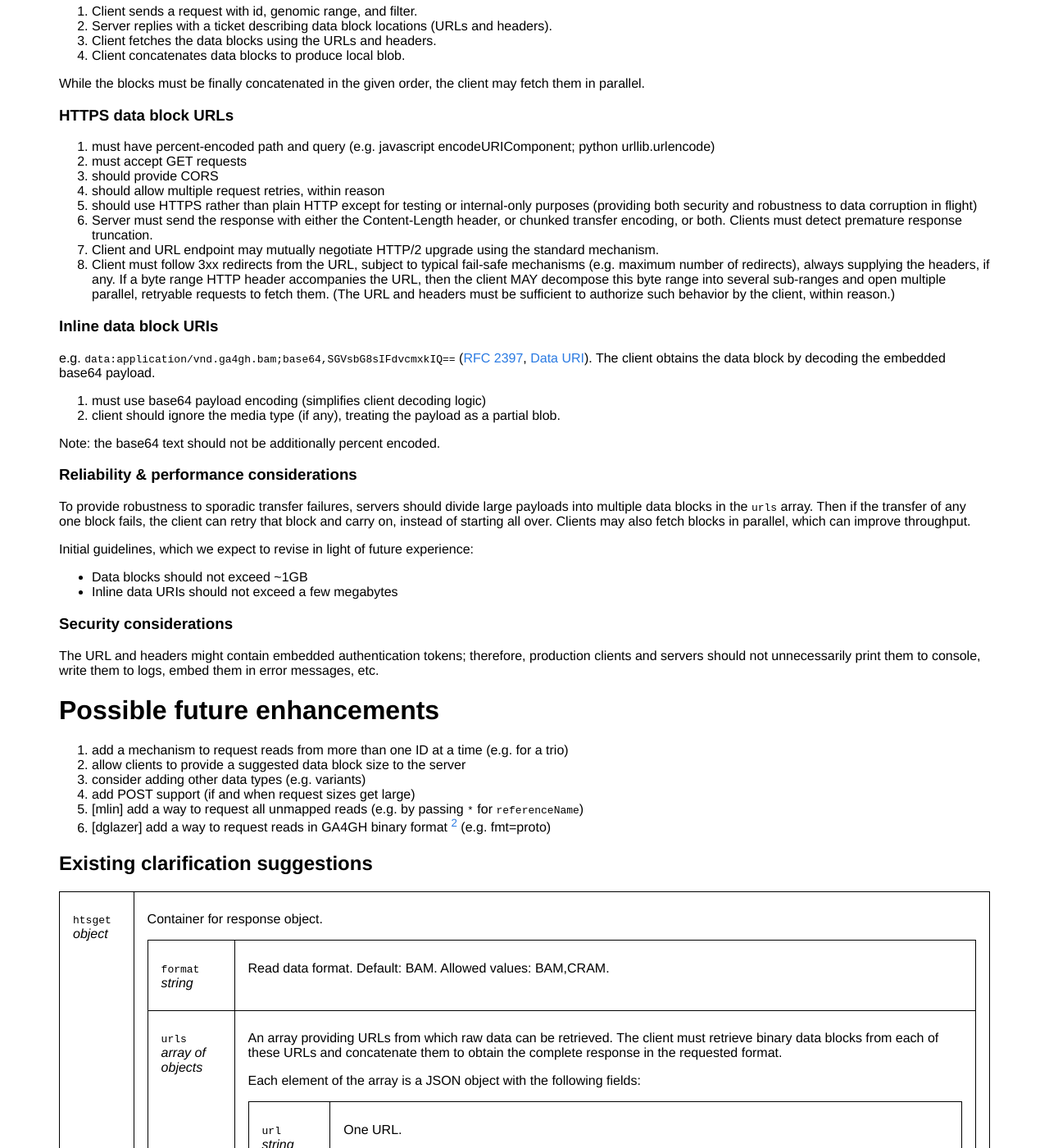
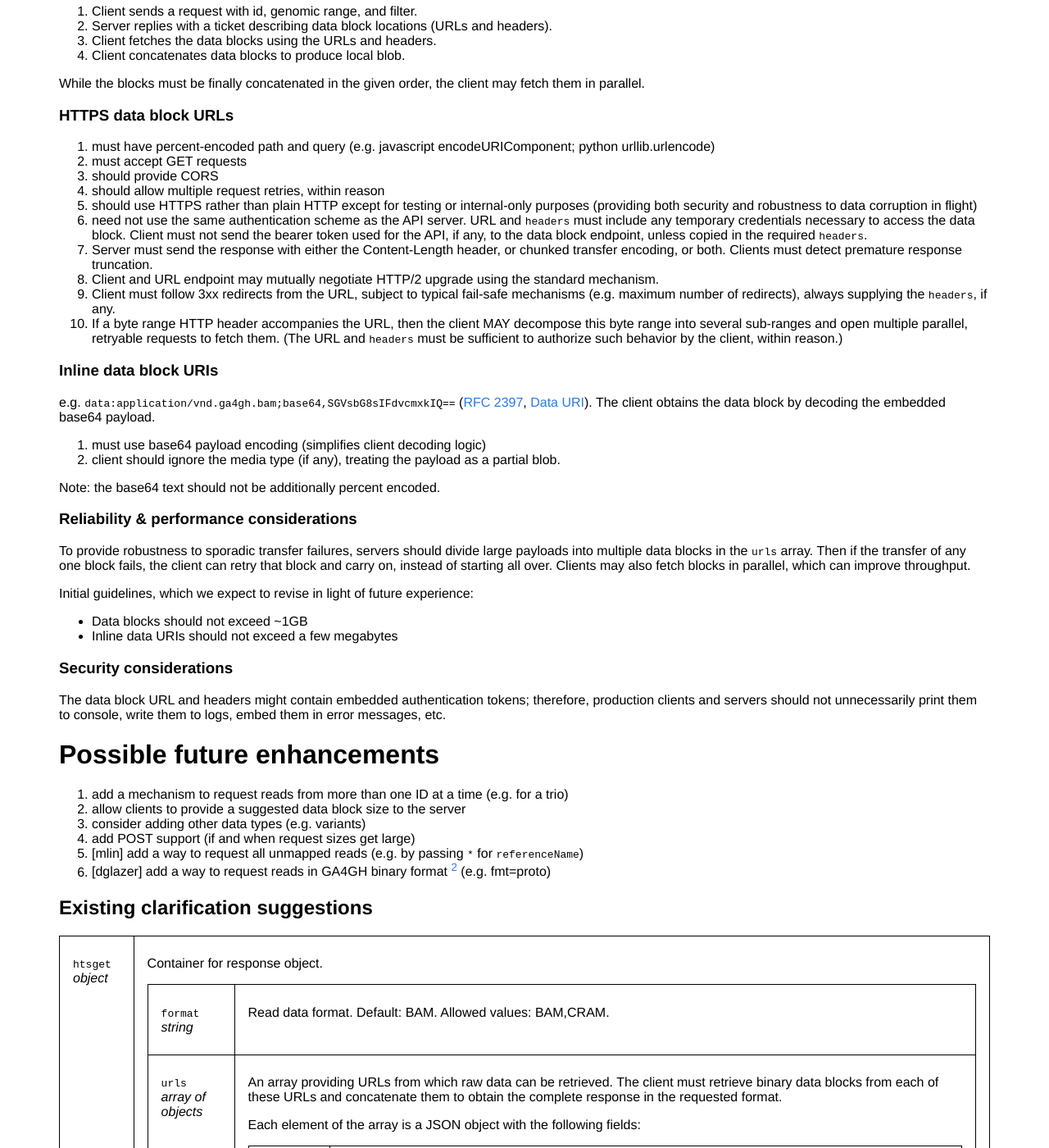
Before and after one commit to samtools/hts-specs, a Jekyll site: the page built from htsget.md, in a window 1280 px wide and 1400 px high, scrolled down 4968 px. Shown: the whole window at 82% size. Built offline with Jekyll 4.4.1, drawn with Linux system fonts in a browser that asks for light colours.

Commit message:
htsget security: clarify that data block server may use a different auth scheme than the API server

```diff
--- a/htsget.md
+++ b/htsget.md
@@ -329,10 +329,11 @@ While the blocks must be finally concatenated in the given order, the client may
 3. should provide CORS
 4. should allow multiple request retries, within reason
 5. should use HTTPS rather than plain HTTP except for testing or internal-only purposes (providing both security and robustness to data corruption in flight)
-6. Server must send the response with either the Content-Length header, or chunked transfer encoding, or both. Clients must detect premature response truncation.
-7. Client and URL endpoint may mutually negotiate HTTP/2 upgrade using the standard mechanism.
-8. Client must follow 3xx redirects from the URL, subject to typical fail-safe mechanisms (e.g. maximum number of redirects), always supplying the headers, if any.
-If a byte range HTTP header accompanies the URL, then the client MAY decompose this byte range into several sub-ranges and open multiple parallel, retryable requests to fetch them. (The URL and headers must be sufficient to authorize such behavior by the client, within reason.)
+6. need not use the same authentication scheme as the API server. URL and `headers` must include any temporary credentials necessary to access the data block. Client must not send the bearer token used for the API, if any, to the data block endpoint, unless copied in the required `headers`.
+7. Server must send the response with either the Content-Length header, or chunked transfer encoding, or both. Clients must detect premature response truncation.
+8. Client and URL endpoint may mutually negotiate HTTP/2 upgrade using the standard mechanism.
+9. Client must follow 3xx redirects from the URL, subject to typical fail-safe mechanisms (e.g. maximum number of redirects), always supplying the `headers`, if any.
+10. If a byte range HTTP header accompanies the URL, then the client MAY decompose this byte range into several sub-ranges and open multiple parallel, retryable requests to fetch them. (The URL and `headers` must be sufficient to authorize such behavior by the client, within reason.)
 
 ### Inline data block URIs
 
@@ -354,7 +355,7 @@ Initial guidelines, which we expect to revise in light of future experience:
 
 ### Security considerations
 
-The URL and headers might contain embedded authentication tokens; therefore, production clients and servers should not unnecessarily print them to console, write them to logs, embed them in error messages, etc.
+The data block URL and headers might contain embedded authentication tokens; therefore, production clients and servers should not unnecessarily print them to console, write them to logs, embed them in error messages, etc.
 
 
 # Possible future enhancements
```
